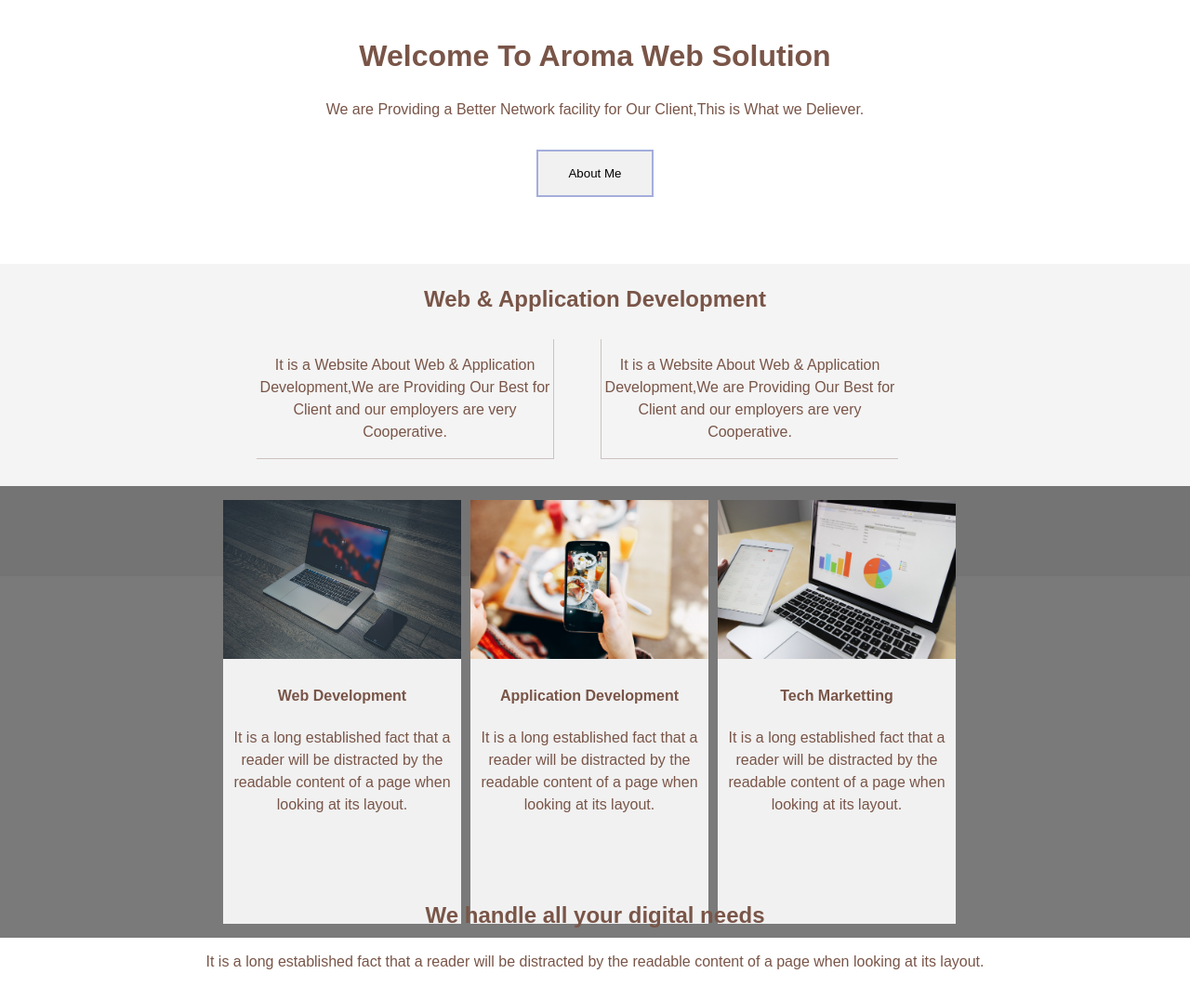
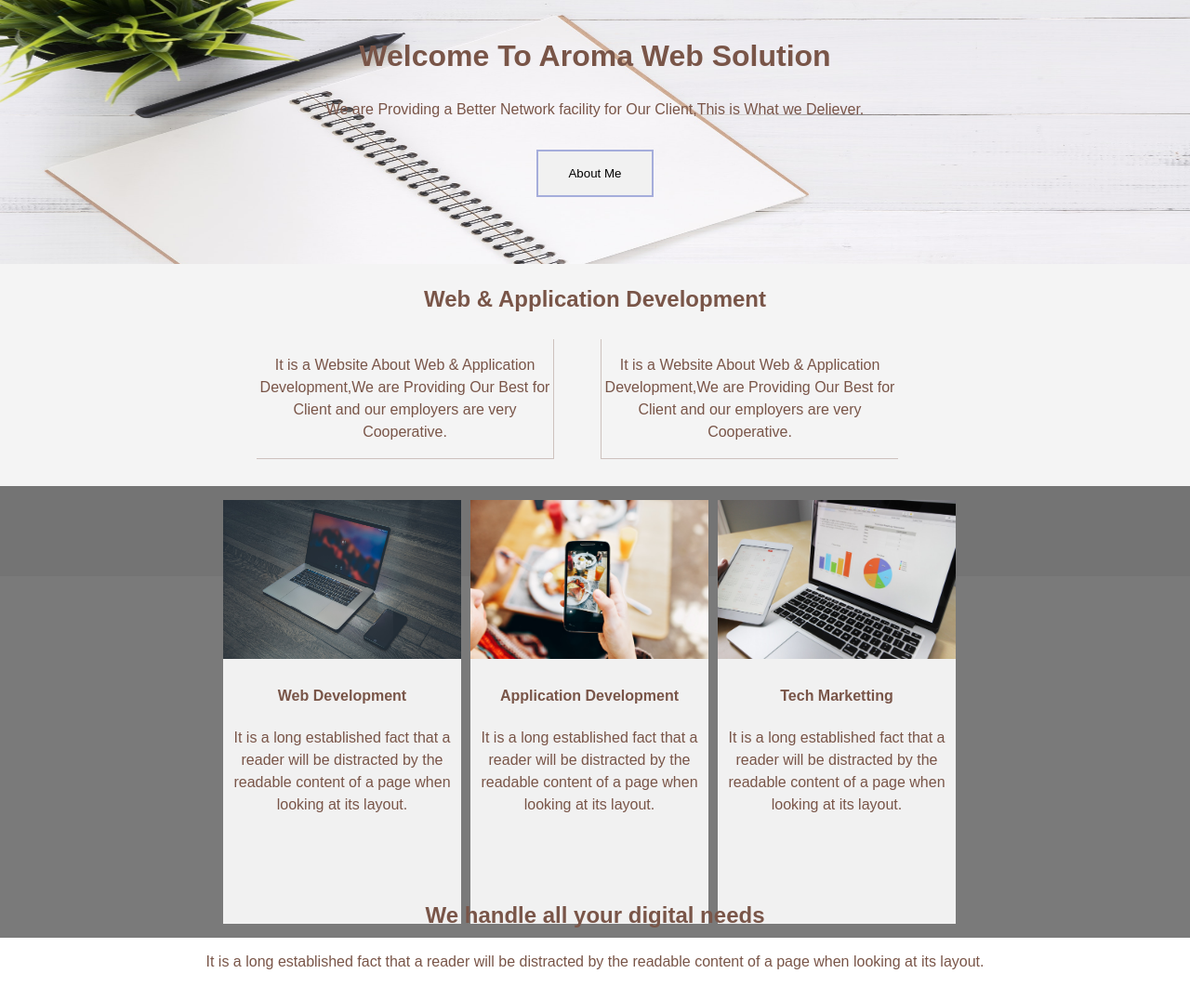
Before and after one commit to AromaWebSolution/AboutMe, a plain HTML site: page index.html in a window 1280 px wide. Shown: the top 1076 px of the page at 93% size. Drawn offline with nearby package versions, Linux system fonts and the light colour scheme.

Commit message:
image path
image path

```diff
--- a/CSS/Index.css
+++ b/CSS/Index.css
@@ -10,7 +10,7 @@ body{
 	line-height: 1.5;
 }
 html{
-	background: url(Images/pexels-photo-733857.jpeg) no-repeat;
+	background: url(/Images/pexels-photo-733857.jpeg) no-repeat;
 	background-size: 100% 50vh;
 }
 .header-content{
```
